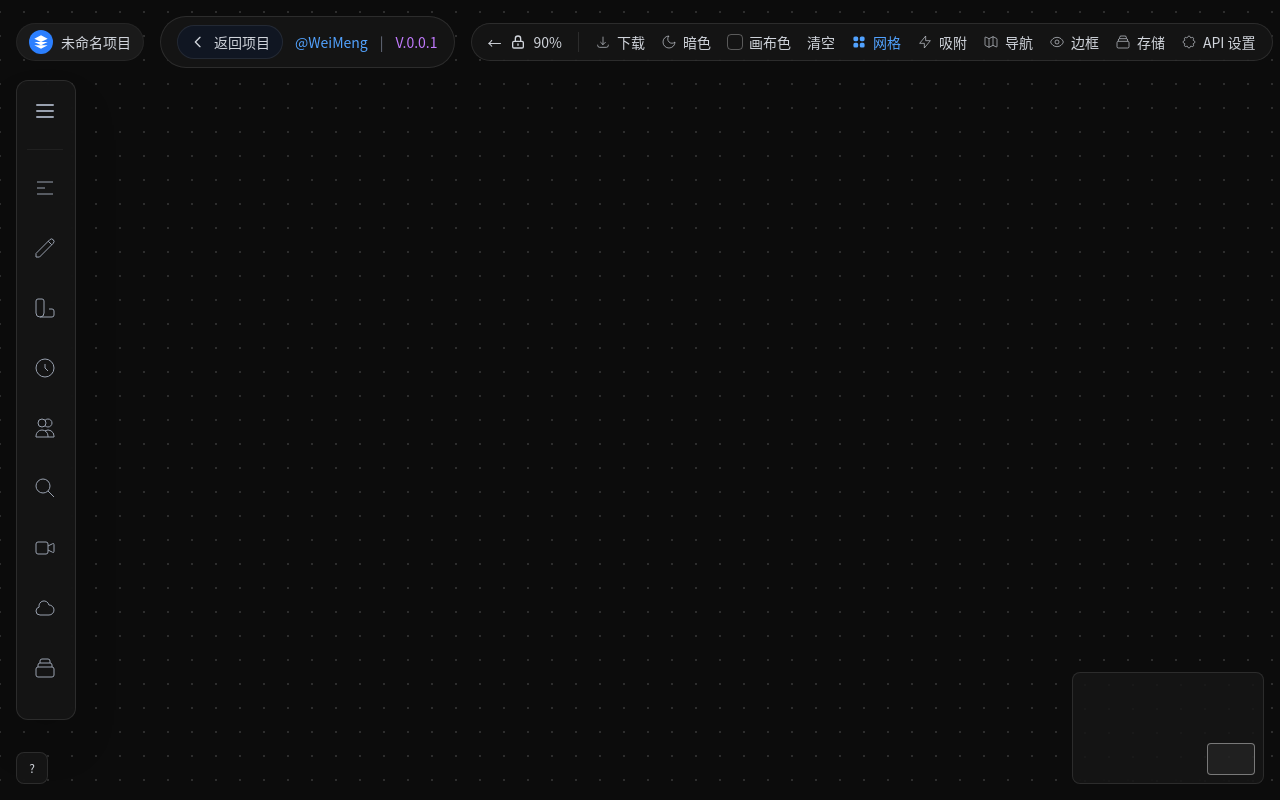
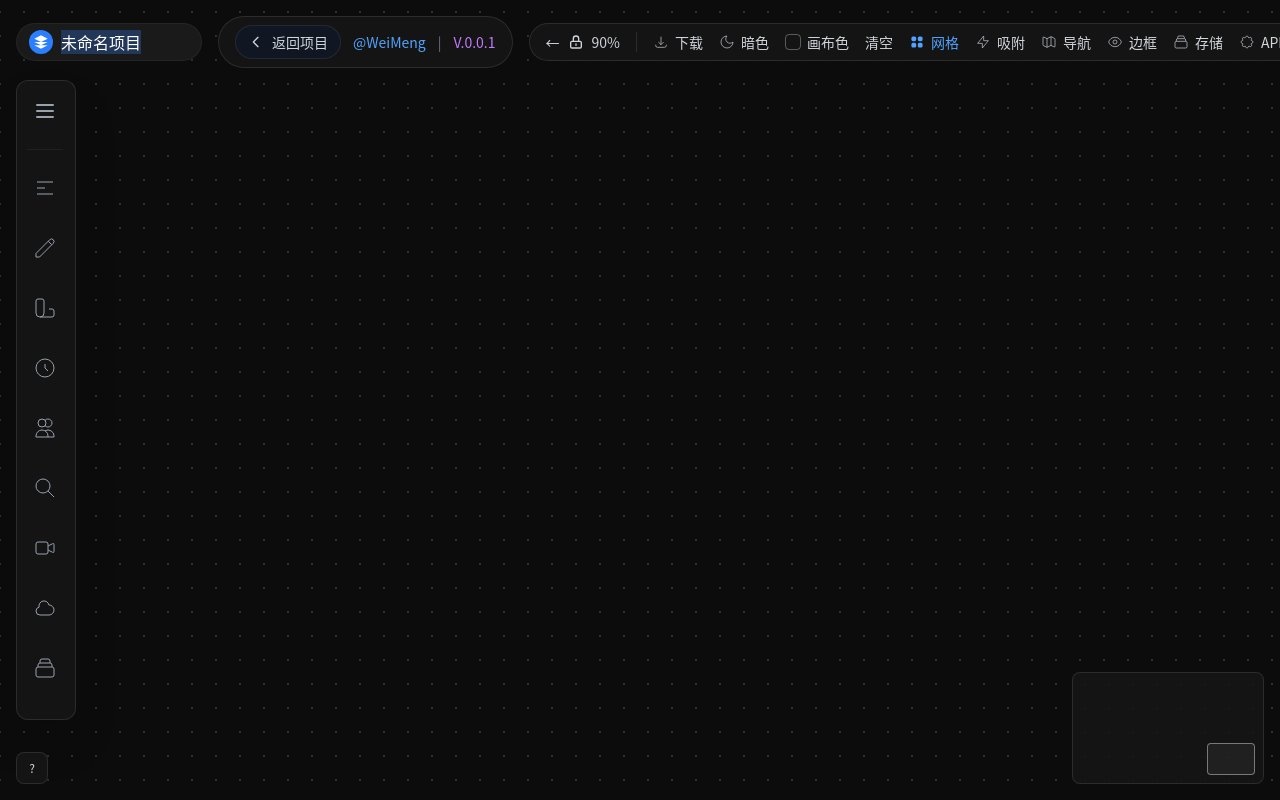
Before and after one commit to CherryKingOne/WeiMeng-workflows, a Next.js app in the folder frontend/: page /workspace in a window 1280 px wide. Both pictures are taken after a click on the button "未命名项目". Built offline with nearby package versions, Linux system fonts and the light colour scheme.

Commit message:
更新了工作流页面

```diff
--- a/frontend/features/workspace/components/canvas-header.tsx
+++ b/frontend/features/workspace/components/canvas-header.tsx
@@ -1,36 +1,72 @@
 "use client";
 
+import { useState, useRef, useEffect } from "react";
 import Link from "next/link";
 import { useTheme } from "@/features/theme/theme-context";
 
 interface CanvasHeaderProps {
   projectName?: string;
   zoom?: number;
+  onProjectNameChange?: (name: string) => void;
 }
 
 export function CanvasHeader({
-  projectName = "未命名项目",
+  projectName: initialProjectName = "未命名项目",
   zoom = 90,
+  onProjectNameChange,
 }: CanvasHeaderProps) {
   const { theme, toggleTheme } = useTheme();
   const isDark = theme === "dark";
+
+  const [isEditing, setIsEditing] = useState(false);
+  const [projectName, setProjectName] = useState(initialProjectName);
+  const inputRef = useRef<HTMLInputElement>(null);
+
+  // 当外部传入的 projectName 变化时更新本地状态
+  useEffect(() => {
+    setProjectName(initialProjectName);
+  }, [initialProjectName]);
+
+  // 进入编辑模式时自动聚焦输入框
+  useEffect(() => {
+    if (isEditing && inputRef.current) {
+      inputRef.current.focus();
+      inputRef.current.select();
+    }
+  }, [isEditing]);
+
+  const handleSave = () => {
+    const trimmedName = projectName.trim();
+    if (trimmedName) {
+      setProjectName(trimmedName);
+      onProjectNameChange?.(trimmedName);
+    } else {
+      setProjectName(initialProjectName);
+    }
+    setIsEditing(false);
+  };
+
+  const handleKeyDown = (e: React.KeyboardEvent<HTMLInputElement>) => {
+    if (e.key === "Enter") {
+      handleSave();
+    } else if (e.key === "Escape") {
+      setProjectName(initialProjectName);
+      setIsEditing(false);
+    }
+  };
 
   return (
     <header className="fixed top-4 inset-x-0 z-20 pointer-events-none">
       <div className="flex items-center justify-between px-4 max-w-[100vw] overflow-x-auto overflow-y-hidden [&::-webkit-scrollbar]:hidden [-ms-overflow-style:none] [scrollbar-width:none]">
         {/* 左侧项目信息 */}
-        <button
-          className={`flex shrink-0 items-center space-x-2 px-3 py-1.5 rounded-full border pointer-events-auto cursor-pointer transition-colors ${
+        <div
+          className={`flex shrink-0 items-center space-x-2 px-3 py-1.5 rounded-full border pointer-events-auto transition-colors ${
             isDark
               ? "bg-[#1a1a1a] border-white/5 hover:bg-[#252525]"
               : "bg-white border-black/10 hover:bg-gray-50"
           }`}
-          onClick={() => {
-            // TODO: 点击后显示输入框，允许编辑项目名称
-            console.log("编辑项目名称");
-          }}
         >
-          <div className="w-6 h-6 bg-blue-500 rounded-full flex items-center justify-center">
+          <div className="w-6 h-6 bg-blue-500 rounded-full flex items-center justify-center shrink-0">
             <svg
               className="w-4 h-4 text-white"
               fill="currentColor"
@@ -39,10 +75,30 @@ export function CanvasHeader({
               <path d="M12 2L2 7l10 5 10-5-10-5zM2 17l10 5 10-5M2 12l10 5 10-5"></path>
             </svg>
           </div>
-          <span className={`text-sm font-medium ${isDark ? "" : "text-gray-900"}`}>
-            {projectName}
-          </span>
-        </button>
+          {isEditing ? (
+            <input
+              ref={inputRef}
+              type="text"
+              value={projectName}
+              onChange={(e) => setProjectName(e.target.value)}
+              onBlur={handleSave}
+              onKeyDown={handleKeyDown}
+              className={`text-sm font-medium bg-transparent outline-none w-32 ${
+                isDark ? "text-white placeholder-gray-500" : "text-gray-900 placeholder-gray-400"
+              }`}
+              placeholder="输入项目名称"
+            />
+          ) : (
+            <button
+              onClick={() => setIsEditing(true)}
+              className={`text-sm font-medium cursor-pointer ${
+                isDark ? "" : "text-gray-900"
+              }`}
+            >
+              {projectName}
+            </button>
+          )}
+        </div>
 
         {/* 中间信息栏 */}
         <div className="glass-panel shrink-0 px-4 py-2 rounded-full flex items-center space-x-3 text-sm pointer-events-auto mx-4">
```
